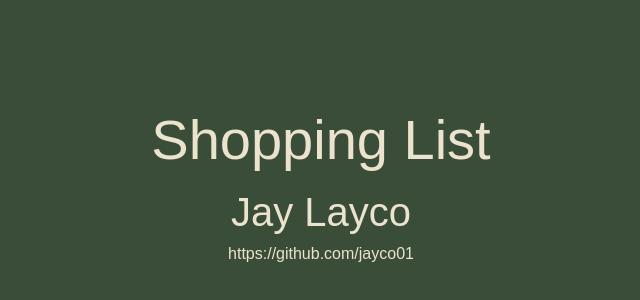
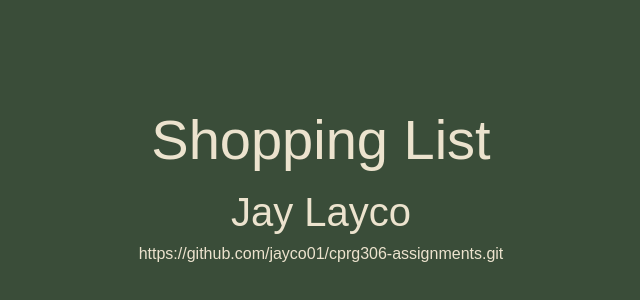
Before and after one commit to jayco01/cprg306-assignments, a Next.js app: page /week-2 in a window 1280 px wide. Shown: the part 218-518 px from the top of the page, without its empty margins (319-959 px from the left). Built offline with nearby package versions, Linux system fonts and the light colour scheme.

Commit message:
Fix: Changed the URL to the correct GitHub Repo

```diff
--- a/app/week-2/student-info.js
+++ b/app/week-2/student-info.js
@@ -1,12 +1,12 @@
 import Link from "next/link";
 
 export default function StudentInfo() {
-  const githubRepo = "https://github.com/jayco01";
+  const githubRepo = "https://github.com/jayco01/cprg306-assignments.git";
 
   return (
     <div className="w-full flex flex-col justify-center items-center">
       <h2>Jay Layco</h2>
-      <Link className="text-font-size-fluid-0" href={githubRepo}>https://github.com/jayco01</Link>
+      <Link className="text-font-size-fluid-0" href={githubRepo}>https://github.com/jayco01/cprg306-assignments.git</Link>
     </div>
   );
 }
```
